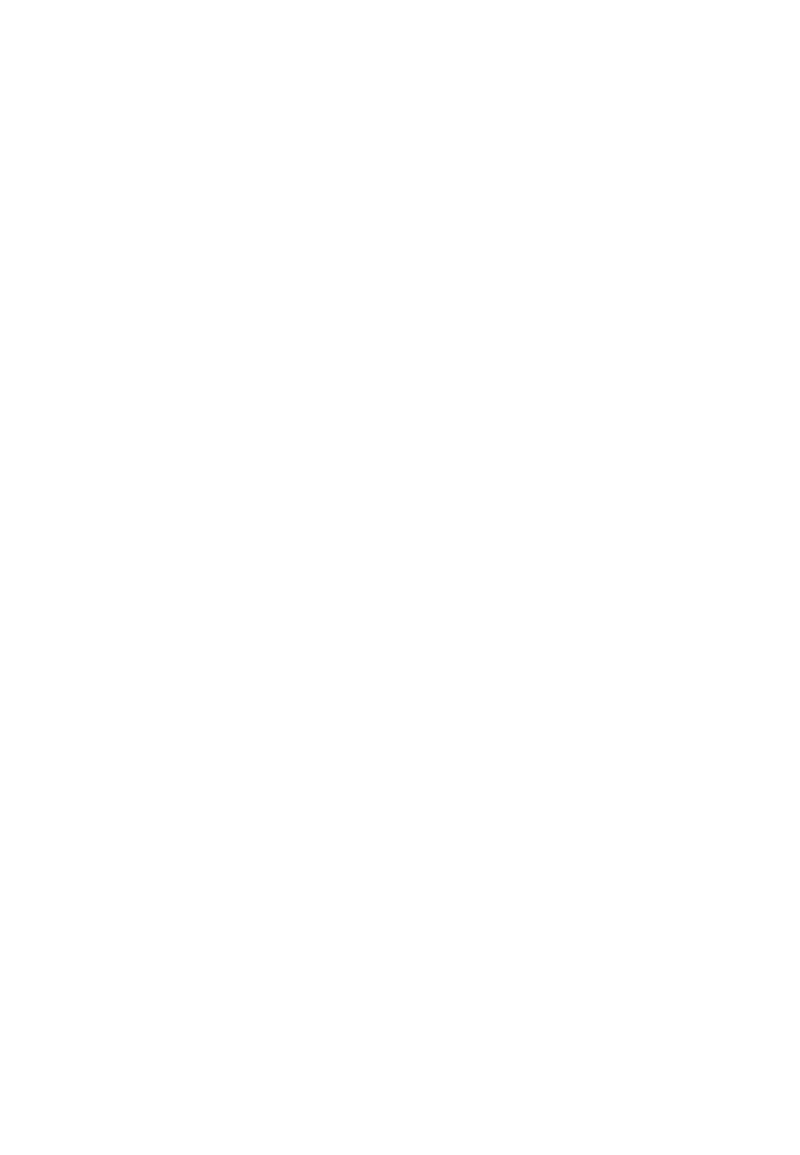
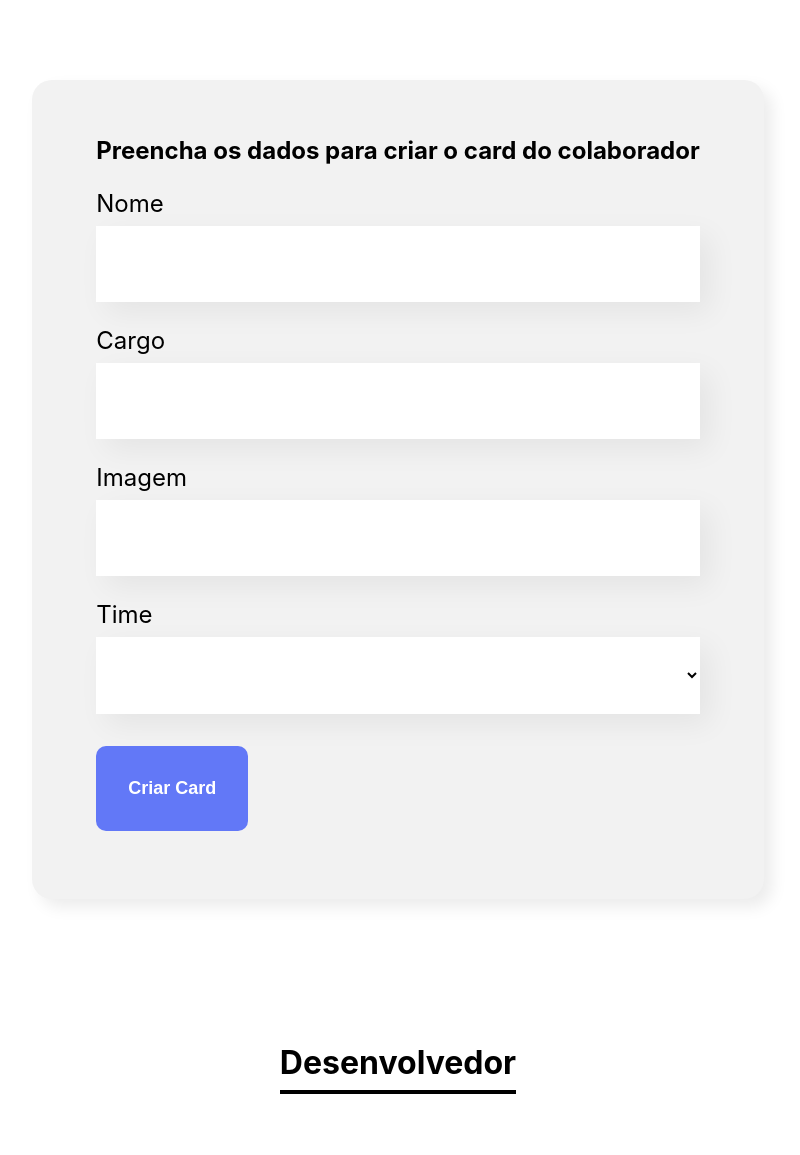
Before and after one commit to wesleysouzakeys/TypeScript-Project, a website with bundled scripts: page npm/index.html in a window 1280 px wide. Shown: the top 1155 px of the page, without its empty margins (242-1042 px from the left). Before the commit the page ends 800 px from the top, so only its background shows below. Built offline with nearby package versions, Linux system fonts and the light colour scheme.

Commit message:
giving html some content

```diff
--- a/npm/app/components/Pessoa.ts
+++ b/npm/app/components/Pessoa.ts
@@ -1,9 +1,4 @@
 export class Pessoa {
-
-    _nome: String;
-    _sobrenome = "Silva";
-    _email = "email@gmail.com";
-    telefone: "961098744";
 
     constructor() {
 
--- a/npm/index.html
+++ b/npm/index.html
@@ -1,11 +1,64 @@
 <!DOCTYPE html>
 <html lang="pt-BR">
+
 <head>
     <meta charset="UTF-8">
     <meta name="viewport" content="width=device-width, initial-scale=1.0">
+    <link rel="stylesheet" href="dist/style.css">
     <title>Wesley</title>
 </head>
+
 <body>
+
+    <section class="formulario">
+        <form onSubmit={aoSalvar}>
+            <h2>Preencha os dados para criar o card do colaborador</h2>
+            <div class="campo-texto">
+                <label>Nome</label>
+                <input onChange={aoDigitado} required={props.obrigatorio} />
+            </div>
+            <div class="campo-texto">
+                <label>Cargo</label>
+                <input onChange={aoDigitado} required={props.obrigatorio} />
+            </div>
+            <div class="campo-texto">
+                <label>Imagem</label>
+                <input onChange={aoDigitado} required={props.obrigatorio} />
+            </div>
+            <div class="lista-suspensa">
+                <label>Time</label>
+                <select>
+                    <option value=""></option>
+                    <option value="">Programação</option>
+                    <option value="">Front-End</option>
+                    <option value="">Data Science</option>
+                    <option value="">Devops</option>
+                    <option value="">UX e Design</option>
+                    <option value="">Mobile</option>
+                    <option value="">Inovação e Gestão</option>
+                </select>
+            </div>
+            <button class="botao">
+                Criar Card
+            </button>
+        </form>
+    </section>
+    <section class='time'>
+        <h3>Desenvolvedor</h3>
+        <div class='colaboradores'>
+            <div class='colaborador'>
+                <div class='cabecalho'>
+                    <img src="https://github.com/wesleysouzakeys.png" alt=Wesley />
+                </div>
+                <div class='rodape'>
+                    <h4>Wesley</h4>
+                    <h5>Desenvolvedor</h5>
+                </div>
+            </div>
+        </div>
+    </section>
+
     <script type="module" src="./dist/js/script.js"></script>
 </body>
+
 </html>
```
Also changed, not shown: npm/dist/js/components/Pessoa.js, npm/dist/style.css (added).
